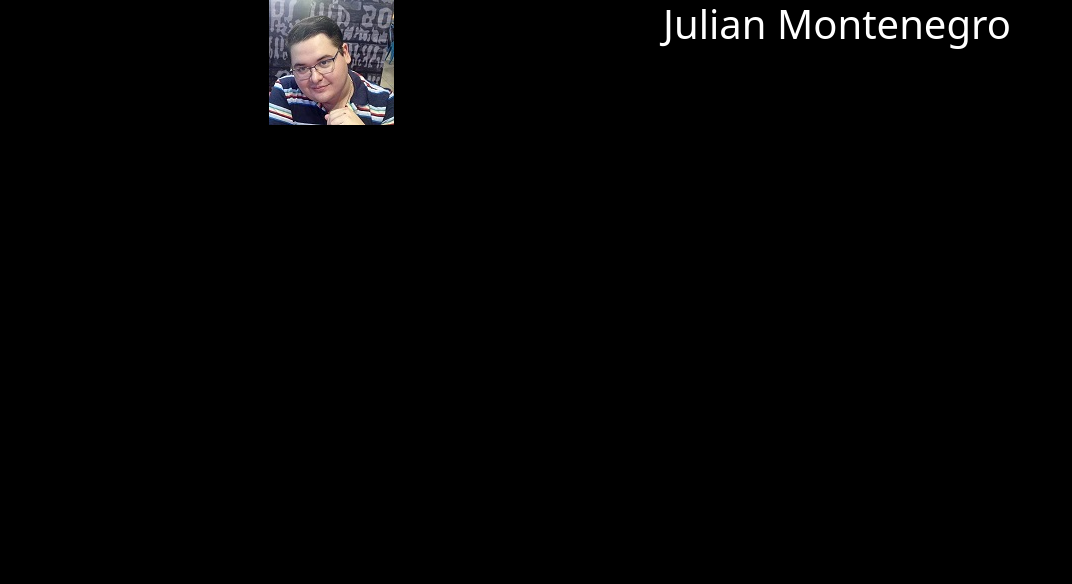
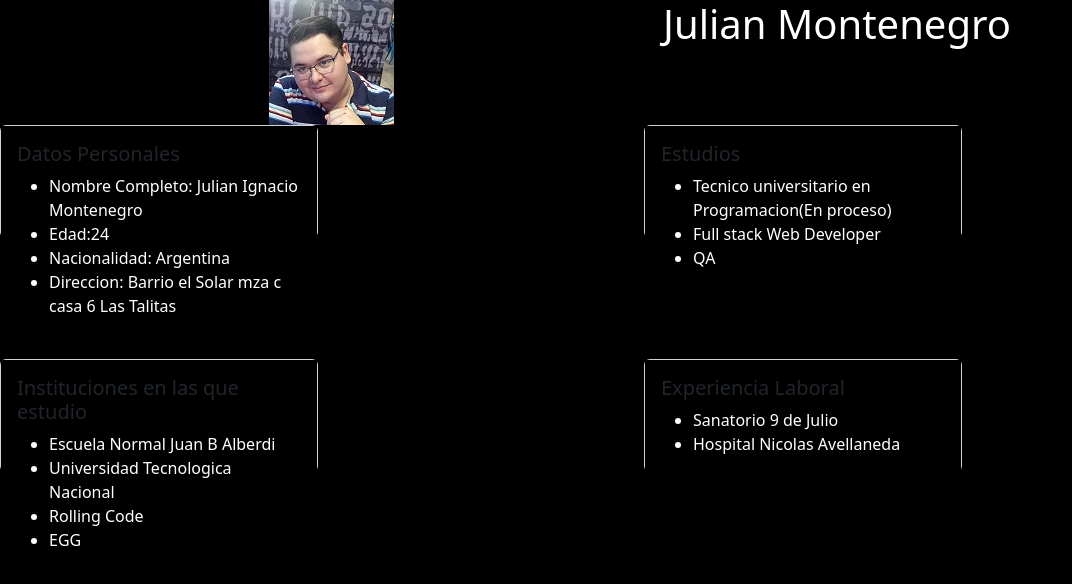
Before and after one commit to JulianIgnacio/TPN-Programacion-3, a React (Vite) app: page / in a window 1280 px wide. Shown: the top 584 px of the page, without its empty margins (0-1072 px from the left). Built offline with nearby package versions, Linux system fonts and the light colour scheme.

Commit message:
trayendo datos a Pagina y armando cards

```diff
--- a/src/App.jsx
+++ b/src/App.jsx
@@ -7,11 +7,15 @@ function App() {
 
   const Alumno = {
 
-    nombre: "Julian",
+    nombre: ["Julian","Ignacio"],
     apellido: "Montenegro",
     edad: 24,
+    nacionalidad:"Argentina",
+    direccion:"Barrio el Solar mza c casa 6 Las Talitas",
     imagen: <img src={FotoPersonal} alt="Foto Personal"/>,
-    Experiencia_Laboral: ["Sanatorio 9 de Julio","Hospital Nicolas Avellaneda"]
+    Experiencia_Laboral: ["Sanatorio 9 de Julio","Hospital Nicolas Avellaneda"],
+    InstitucionesEstudio: ["Escuela Normal Juan B Alberdi","Universidad Tecnologica Nacional","Rolling Code","EGG"],
+    Estudios: ["Tecnico universitario en Programacion(En proceso)","Full stack Web Developer","QA"]
   }
 
   return (
--- a/src/Components/header.jsx
+++ b/src/Components/header.jsx
@@ -7,7 +7,7 @@ const Header = (props) => {
         <>
         <div className='d-flex justify-content-evenly'>
                     {props.Alumno.imagen}
-            <h1>{props.Alumno.nombre} {props.Alumno.apellido}</h1>
+            <h1>{props.Alumno.nombre[0]} {props.Alumno.apellido}</h1>
         </div>
         </>
     )
--- a/src/Components/main.jsx
+++ b/src/Components/main.jsx
@@ -1,8 +1,71 @@
-const Main = () => {
+import Container from 'react-bootstrap/Container';
+import Row from 'react-bootstrap/Row';
+import Col from 'react-bootstrap/Col';
+import { Card } from 'react-bootstrap';
+import '../css/main.css'
+
+const Main = (props) => {
     return (
         <>
-        <div>
-        </div>
+    <Row xs={1} md={2} className="g-2">
+        <Col>
+          <Card className='h-50 w-50'>
+            <Card.Body>
+              <Card.Title>Datos Personales</Card.Title>
+              <Card.Text>
+                <ul>
+                <li>Nombre Completo: {props.Alumno.nombre[0]} {props.Alumno.nombre[1]} {props.Alumno.apellido}</li>
+                <li>Edad:{props.Alumno.edad}</li>
+                <li>Nacionalidad: {props.Alumno.nacionalidad}</li>
+                <li>Direccion: {props.Alumno.direccion}</li>
+                </ul>
+              </Card.Text>
+            </Card.Body>
+          </Card>
+        </Col>
+        <Col>
+          <Card className='h-50 w-50'>
+            <Card.Body>
+              <Card.Title>Estudios</Card.Title>
+              <Card.Text>
+                <ul>
+                    <li>{props.Alumno.Estudios[0]}</li>
+                    <li>{props.Alumno.Estudios[1]}</li>
+                    <li>{props.Alumno.Estudios[2]}</li>
+                </ul>
+              </Card.Text>
+            </Card.Body>
+          </Card>
+        </Col>
+        <Col>
+          <Card className='h-50 w-50'>
+            <Card.Body>
+              <Card.Title>Instituciones en las que estudio</Card.Title>
+              <Card.Text>
+                <ul>
+                    <li>{props.Alumno.InstitucionesEstudio[0]}</li>
+                    <li>{props.Alumno.InstitucionesEstudio[1]}</li>
+                    <li>{props.Alumno.InstitucionesEstudio[2]}</li>
+                    <li>{props.Alumno.InstitucionesEstudio[3]}</li>
+                </ul>
+              </Card.Text>
+            </Card.Body>
+          </Card>
+        </Col>
+        <Col>
+          <Card className='h-50 w-50'>
+            <Card.Body>
+              <Card.Title>Experiencia Laboral</Card.Title>
+              <Card.Text>
+                <ul>
+                    <li>{props.Alumno.Experiencia_Laboral[0]}</li>
+                    <li>{props.Alumno.Experiencia_Laboral[1]}</li>
+                </ul>
+              </Card.Text>
+            </Card.Body>
+          </Card>
+        </Col>
+    </Row>
         </>
     )
 }
--- /dev/null
+++ b/src/css/main.css
@@ -0,0 +1,4 @@
+*{
+    background-color: rgb(0, 0, 0);
+    color: white;
+}
--- a/src/pages/Home.jsx
+++ b/src/pages/Home.jsx
@@ -7,8 +7,8 @@ const Home = (props) => {
     return(
         <>
         <Header Alumno={props.alumno}></Header>
-        <Main></Main>
-        <Footer></Footer>
+        <Main Alumno={props.alumno}></Main>
+        <Footer Alumno={props.alumno}></Footer>
         </>
     )
 }
```
Also changed, not shown: src/css/footer.css (added).
